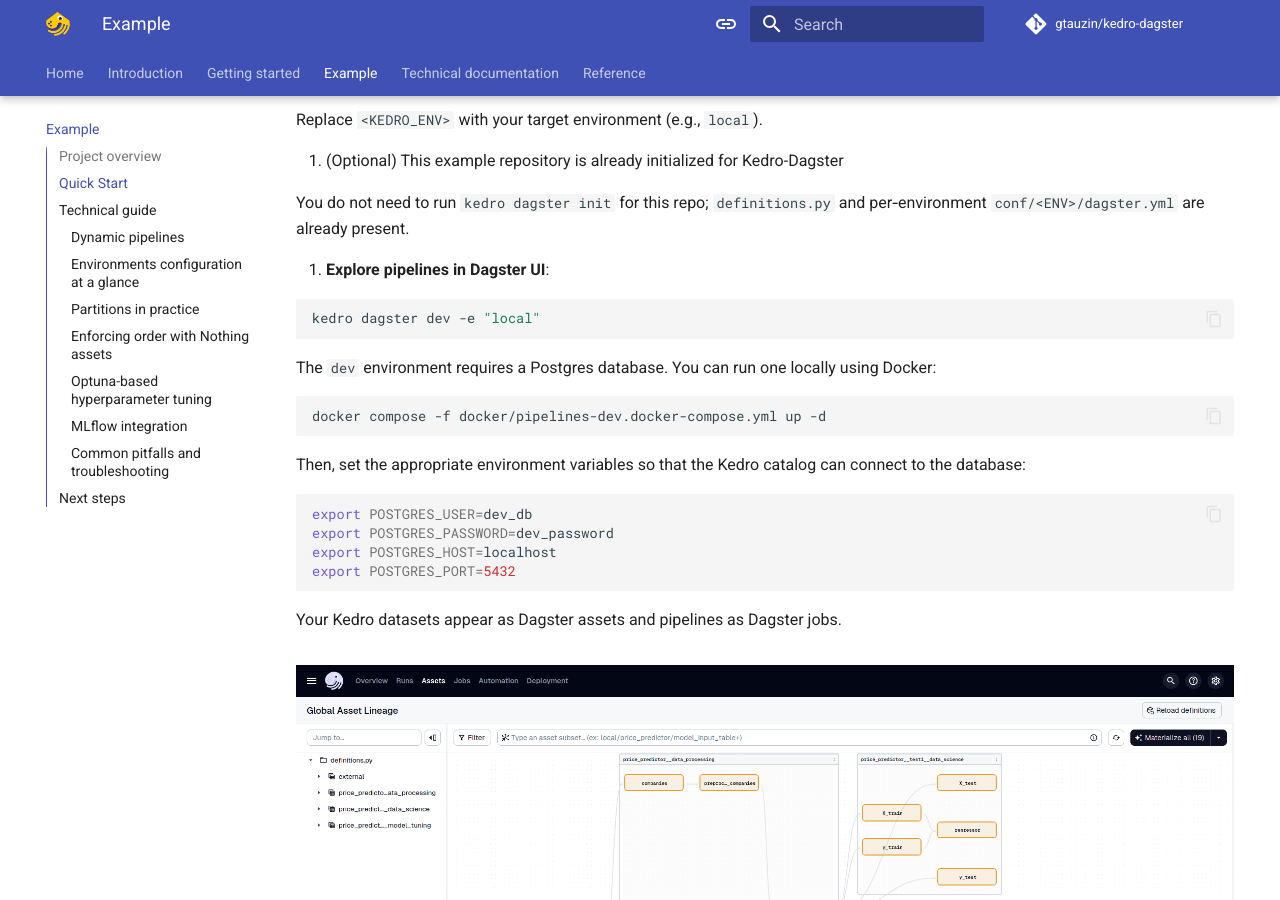
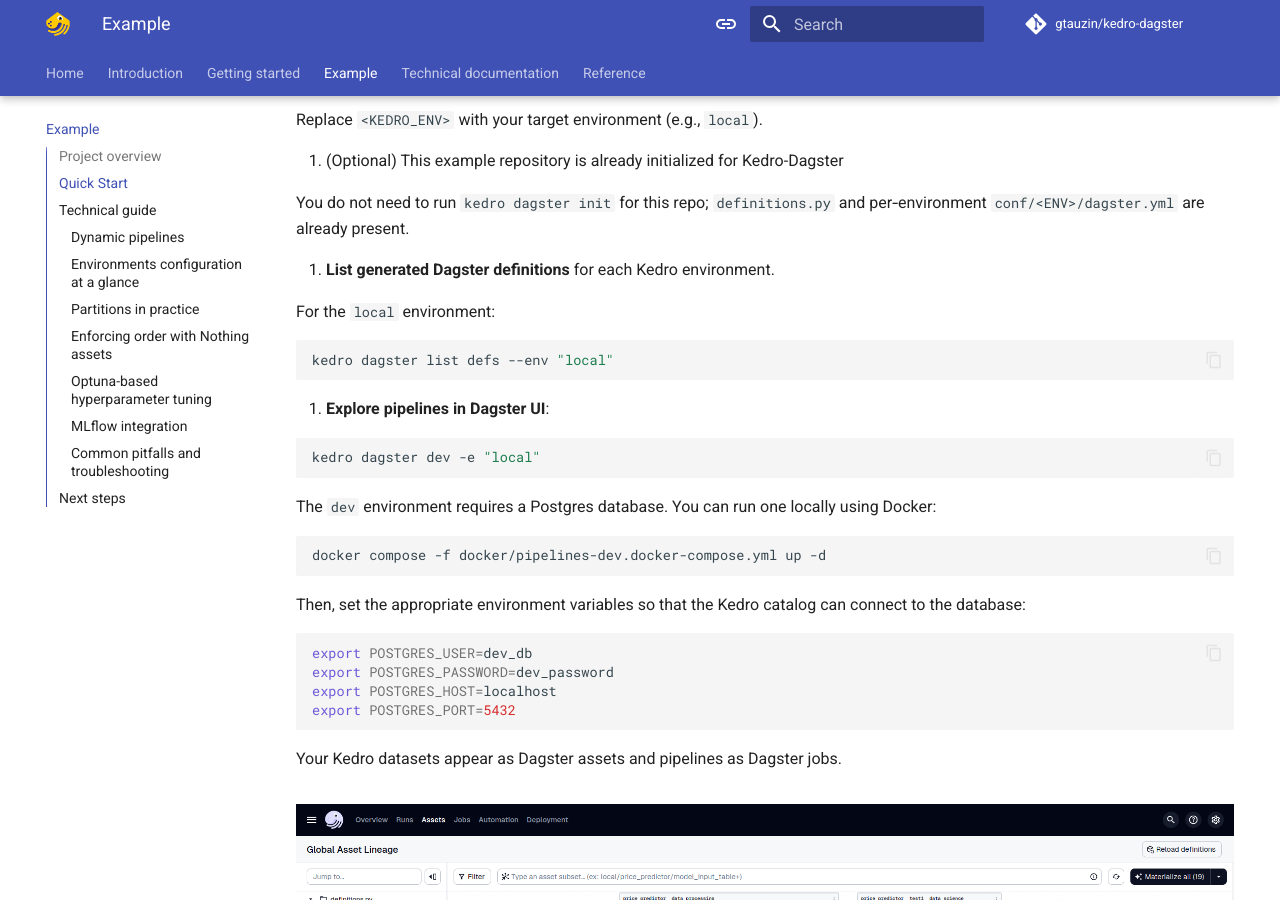
Before and after one commit to gtauzin/kedro-dagster, an MkDocs documentation site: the page built from docs/pages/example.md, in a window 1280 px wide and 900 px high, scrolled down 1071 px. Built offline with MkDocs 1.6.1 and Material for MkDocs 9.7.7, drawn with Linux system fonts in a browser that asks for light colours; comment, search, counter and statistics services are not loaded; the version menu is left out.

Commit message:
Improve docs
Signed-off-by: Guillaume Tauzin <4648633+gtauzin@users.noreply.github.com>

````diff
--- a/docs/pages/example.md
+++ b/docs/pages/example.md
@@ -43,7 +43,15 @@
 
    You do not need to run `kedro dagster init` for this repo; `definitions.py` and per‑environment `conf/<ENV>/dagster.yml` are already present.
 
-5. **Explore pipelines in Dagster UI**:
+5. **List generated Dagster definitions** for each Kedro environment.
+
+   For the `local` environment:
+
+   ```bash
+   kedro dagster list defs --env "local"
+   ```
+
+6. **Explore pipelines in Dagster UI**:
 
    ```bash
    kedro dagster dev -e "local"
````
Also changed, not shown: docs/pages/reference.md (+15 -1 lines).
